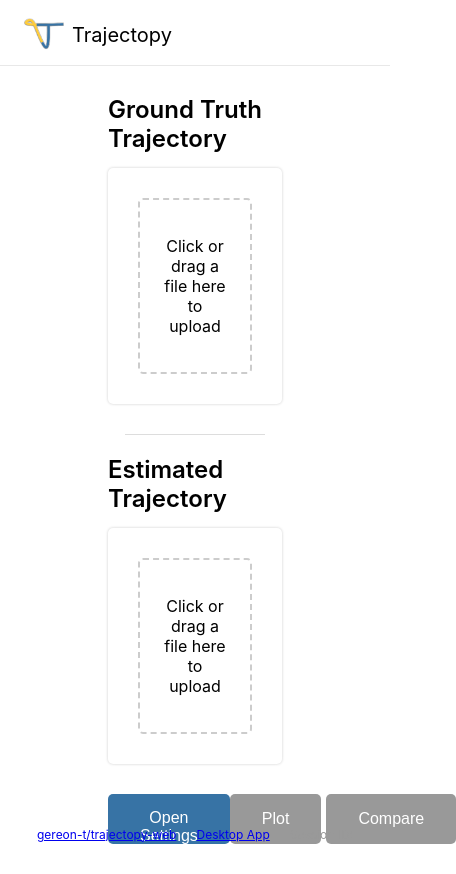
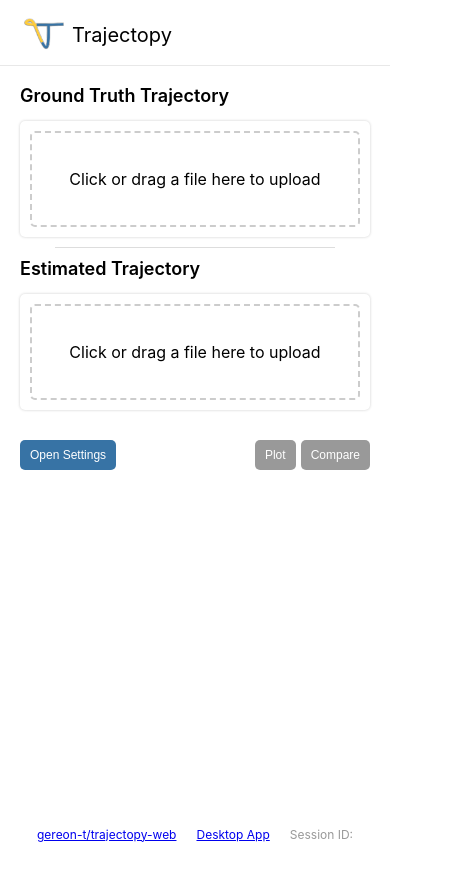
Before and after one commit to gereon-t/trajectopy-web, a React (Create React App) app in the folder trajectopy-react/: page / in a window 390 px wide. Shown: the whole page, 456 px wide, since content can reach past the window. After the commit the page ends 844 px from the top, so only its background shows below. Built offline with nearby package versions, Linux system fonts and the light colour scheme; no server answers.

Commit message:
Make layout more mobile friendly

```diff
--- a/trajectopy-react/src/App.css
+++ b/trajectopy-react/src/App.css
@@ -1,7 +1,10 @@
 .App {
   text-align: center;
-  width: 60%;
-  margin: auto;
+}
+
+.container {
+  max-width: 1200px;
+  margin: 0 auto;
 }
 
 .session-text {
--- a/trajectopy-react/src/components/Base.css
+++ b/trajectopy-react/src/components/Base.css
@@ -1,10 +1,9 @@
-.trajectories-container {
-    margin-top: 65px;
-    padding: 30px;
+.base-container {
+    margin-top: 85px;
 }
 
-.trajectory-container {
-    margin-bottom: 30px;
+.content {
+    margin: 20px;
 }
 
 .traj-content {
@@ -14,8 +13,6 @@
     box-shadow: 0 0 3px rgba(0, 0, 0, 0.2);
 }
 
-
-
 .traj-title {
     font-size: 24px;
     font-weight: 600;
@@ -23,12 +20,11 @@
     text-align: left;
 }
 
-
 .button-row {
     display: flex;
     justify-content: space-between;
     align-items: center;
-
+    margin-top: 30px;
 }
 
 .processing-button-row {
@@ -45,7 +41,7 @@
     padding: 15px 32px;
     text-align: center;
     text-decoration: none;
-    font-size: 16px;
+    font-size: 14px;
     cursor: pointer;
     height: 50px;
 }
@@ -60,12 +56,12 @@
 }
 
 .button-divider {
-    margin-left: 5px;
+    margin-left: 10px;
 }
 
 .trajectory-divider {
-    margin-top: 20px;
-    margin-bottom: 20px;
+    margin-top: 50px;
+    margin-bottom: 50px;
     border-bottom: 1px solid #ddd;
     width: 80%;
     margin-left: auto;
@@ -91,3 +87,43 @@
         transform: rotate(360deg);
     }
 }
+
+@media screen and (max-width: 768px) {
+    .traj-content {
+        padding: 10px;
+    }
+
+    .traj-title {
+        font-size: 18px;
+    }
+
+    .button {
+        padding: 5px 10px;
+        font-size: 12px;
+        height: 30px;
+        text-align: center;
+    }
+
+    .button-divider {
+        margin-left: 5px;
+    }
+
+    .trajectory-divider {
+        margin-top: 10px;
+        margin-bottom: 10px;
+        border-bottom: 1px solid #ddd;
+        width: 80%;
+        margin-left: auto;
+        margin-right: auto;
+    }
+
+    .loading-spinner {
+        border: 2px solid rgba(0, 0, 0, 0.1);
+        border-top: 2px solid rgb(55, 115, 165);
+        border-radius: 50%;
+        width: 15px;
+        height: 15px;
+        animation: spin 1s linear infinite;
+        margin-right: 10px;
+    }
+}
--- a/trajectopy-react/src/components/Base.js
+++ b/trajectopy-react/src/components/Base.js
@@ -32,6 +32,7 @@ const Base = ({ sessionId }) => {
                 onClose={() => setIsSettingsModalOpen(false)}
                 settings={currentSettings}
             />
+            <div className='content'>
                 <div className='trajectories-container'>
                     <div className='trajectory-container'>
                         <div className='traj-title'>Ground Truth Trajectory</div>
@@ -45,6 +46,8 @@ const Base = ({ sessionId }) => {
                         <div className='traj-content'>
                             <FileUpload sessionId={sessionId} setFileId={setEstFileId} />
                         </div>
+                    </div>
+
                 </div>
                 <div className="button-row">
                     <button className='button' onClick={() => setIsSettingsModalOpen(true)}>Open Settings</button>
```
Lines whose indentation alone changed are shown as unchanged.
